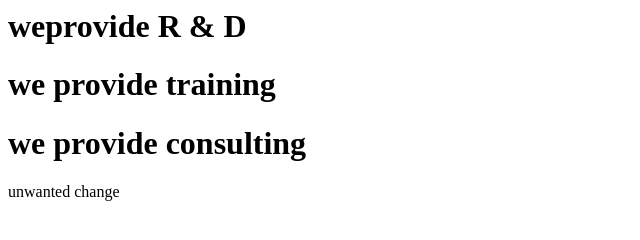
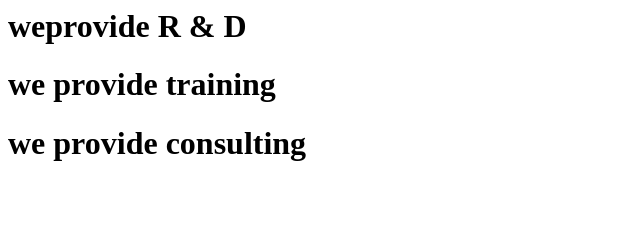
Before and after one commit to Pallavi205/dev, a plain HTML site: page services.html in a window 1280 px wide. Shown: the whole page, without its empty margins (0-640 px from the left). Drawn offline with Linux system fonts and the light colour scheme.

Commit message:
Revert "wanted"
This reverts commit d5da1028e6d4443ec30a7287a719003b918b5412.

```diff
--- a/services.html
+++ b/services.html
@@ -6,6 +6,5 @@ our services
 <h1>weprovide R & D</h1>
 <h1>we provide training</h1>
 <h1>we provide consulting</h1>
-unwanted change
 </body>
 </html>
```
